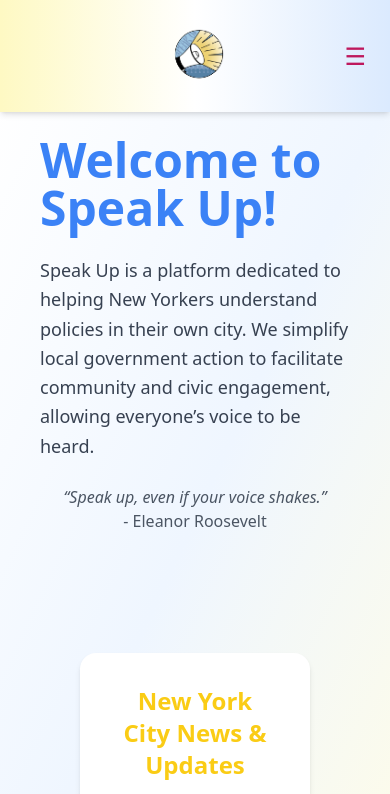
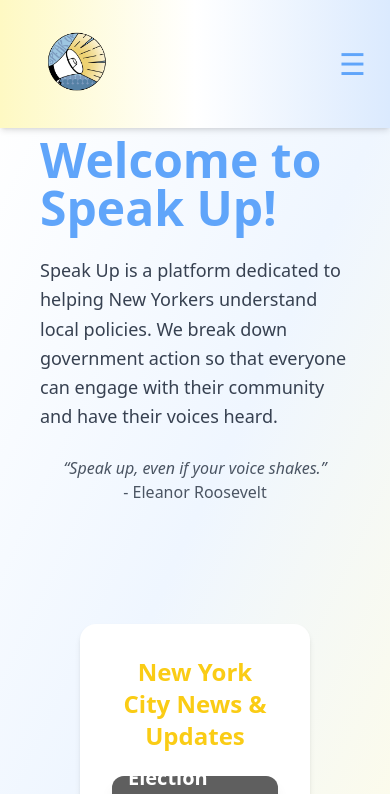
Before and after one commit to gy2335/speakup, a React (Vite) app: page / in a window 390 px wide. Shown: the top 794 px of the page. Built offline with nearby package versions, Linux system fonts and the light colour scheme; grey boxes are pictures that could not be loaded.

Commit message:
fixed nav bar and home

```diff
--- a/src/components/NavBar.jsx
+++ b/src/components/NavBar.jsx
@@ -12,19 +12,19 @@ export default function Navbar() {
 
   return (
     <nav className="w-full bg-gradient-to-r from-yellow-100 via-white to-blue-100 shadow-md fixed top-0 left-0 z-50">
-      <div className="max-w-7xl mx-auto px-6 py-4 flex justify-center items-center space-x-6">
+      <div className="max-w-7xl mx-auto px-6 py-4 flex justify-between items-center">
         {/* Logo */}
         <div>
-          <img src="/speakuplogo.png" alt="Logo" className="h-20" />
+          <img src="/speakuplogo.png" alt="Logo" className="h-24" />
         </div>
 
         {/* Desktop View */}
-        <div className="hidden md:flex space-x-4">
+        <div className="hidden md:flex space-x-6">
           {pages.map((page) => (
             <Link
               key={page.name}
               to={page.path}
-              className="text-blue-400 hover:text-blue-600 font-medium transition"
+              className="text-blue-400 hover:text-blue-600 font-medium text-xl transition"
             >
               {page.name}
             </Link>
@@ -33,25 +33,25 @@ export default function Navbar() {
 
         {/* Mobile Menu Button */}
         <button
-          className="md:hidden text-pink-700 focus:outline-none absolute right-6"
+          className="md:hidden text-blue-400 focus:outline-none"
           onClick={() => setMobileMenuOpen(!mobileMenuOpen)}
         >
           {mobileMenuOpen ? (
-            <span className="text-2xl">&#x2715;</span> // ✕
+            <span className="text-3xl">&#10005;</span> // ✕
           ) : (
-            <span className="text-2xl">&#9776;</span> // ☰
+            <span className="text-3xl">&#9776;</span> // ☰
           )}
         </button>
       </div>
 
       {/* Mobile View */}
       {mobileMenuOpen && (
-        <div className="md:hidden w-full bg-gradient-to-r from-yellow-100 via-white to-blue-100 shadow-md fixed top-0 left-0 z-50 px-6 py-4 flex flex-col space-y-4 shadow-md">
+        <div className="md:hidden w-full bg-gradient-to-r from-yellow-100 via-white to-blue-100 shadow-md absolute top-full left-0 z-40 px-6 py-4 flex flex-col space-y-4">
           {pages.map((page) => (
             <Link
               key={page.name}
               to={page.path}
-              className="text-pink-700 hover:text-pink-900 font-medium transition"
+              className="text-blue-400 hover:text-blue-600 font-medium transition"
               onClick={() => setMobileMenuOpen(false)}
             >
               {page.name}
--- a/src/pages/Home.jsx
+++ b/src/pages/Home.jsx
@@ -4,13 +4,13 @@ export default function Home() {
   return (
     <div className="flex flex-col md:flex-row h-screen w-screen bg-gradient-to-br from-white via-blue-50 to-yellow-50">
 
-      {/* Speak Up Mission Yur! */}
+      {/* Speak Up Mission */}
       <div className="flex-1 flex flex-col justify-center items-center px-10 py-10">
-        <h2 className="text-5xl font-extrabold text-blue-500 mb-6">
+        <h2 className="text-5xl font-extrabold text-blue-400 mb-6">
           Welcome to Speak Up!
         </h2>
         <p className="text-gray-700 text-lg leading-relaxed mb-6 max-w-lg">
-          Speak Up is a platform dedicated to helping New Yorkers understand policies in their own city. We simplify local government action to facilitate community and civic engagement, allowing everyone’s voice to be heard.
+          Speak Up is a platform dedicated to helping New Yorkers understand local policies. We break down government action so that everyone can engage with their community and have their voices heard.
         </p>
         <p className="text-gray-600 italic">
           “Speak up, even if your voice shakes.”
```
